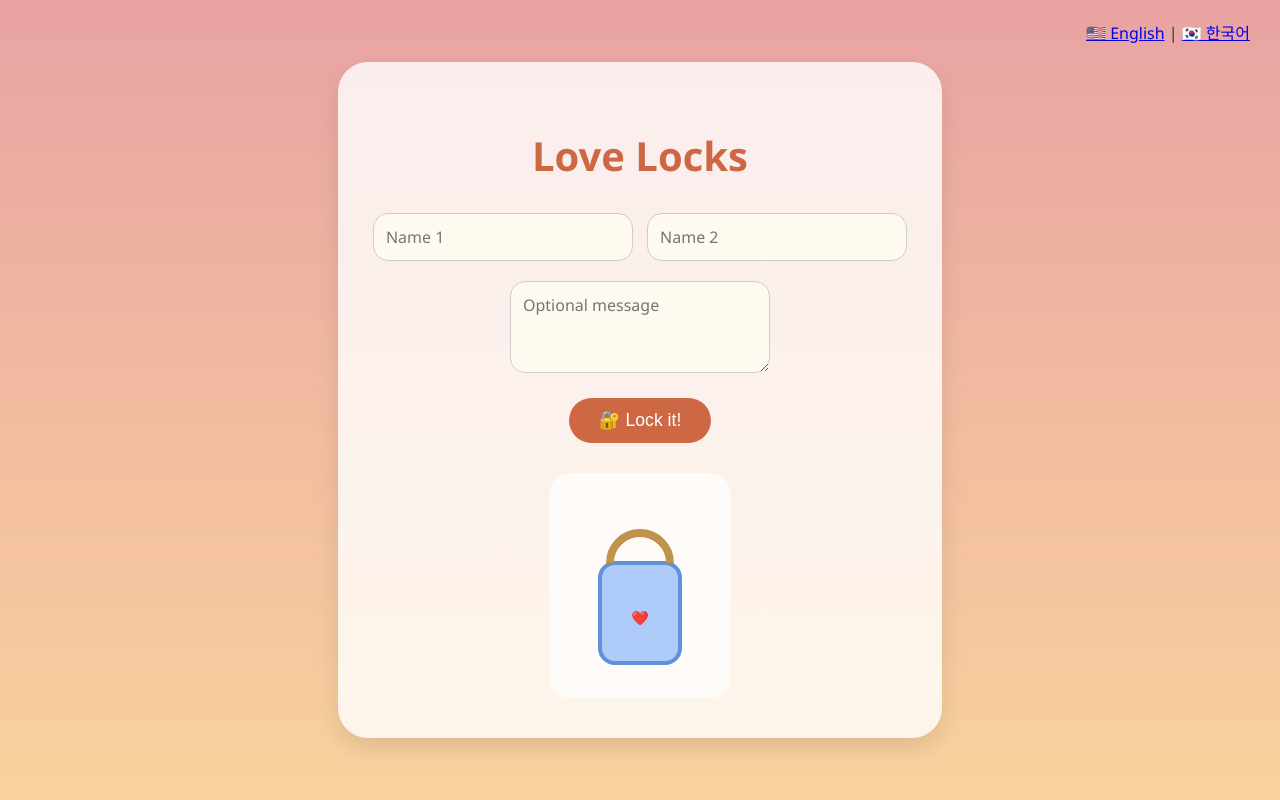
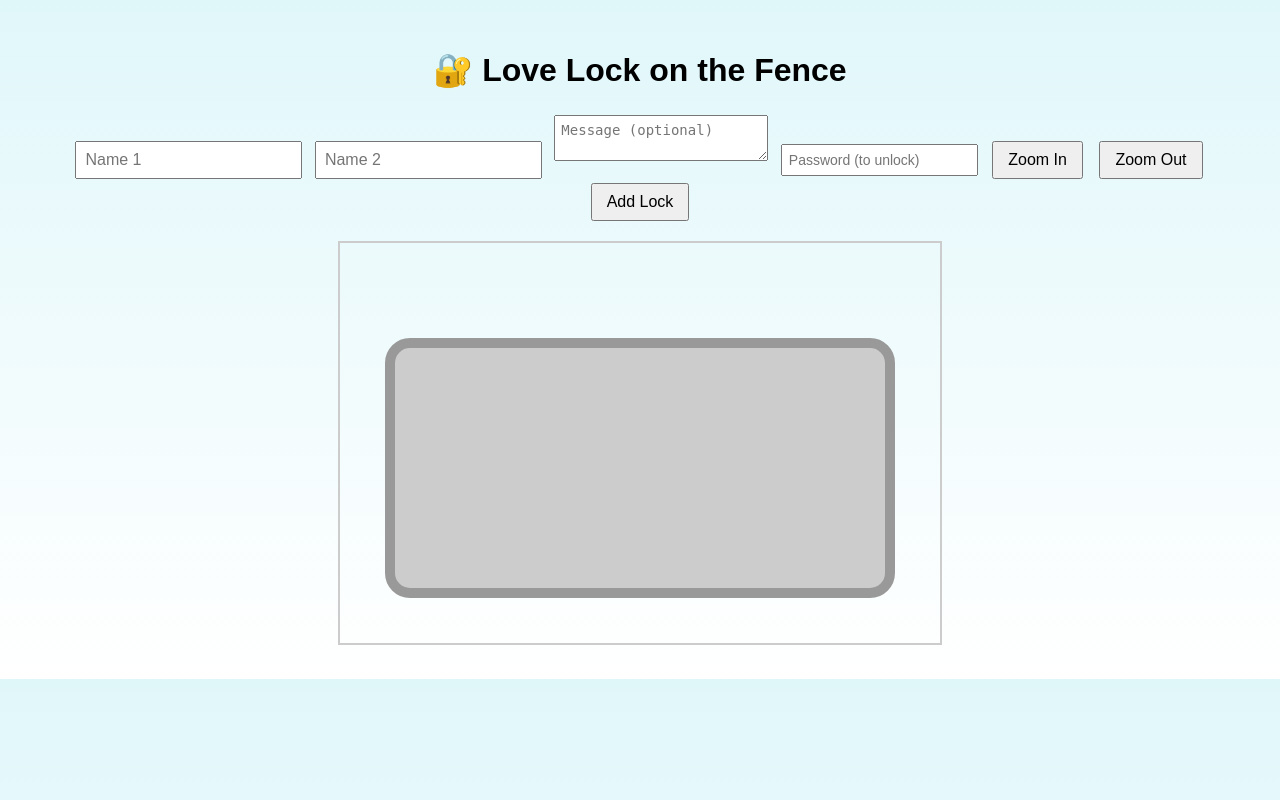
Before and after one commit to SuperB747/love-locks, a Flask app: page / in a window 1280 px wide. Run offline with Flask 3, Linux system fonts and the light colour scheme.

Commit message:
Add password support and shake animation for locks

```diff
--- a/app.py
+++ b/app.py
@@ -29,6 +29,7 @@ def init_db():
             name1 TEXT NOT NULL,
             name2 TEXT NOT NULL,
             message TEXT,
+            password TEXT,
             created_at TIMESTAMP DEFAULT CURRENT_TIMESTAMP
         )
     ''')
@@ -58,14 +59,15 @@ def create_lock():
     name1 = request.form.get('name1', '').strip()
     name2 = request.form.get('name2', '').strip()
     message = request.form.get('message', '').strip()
+    password = request.form.get('password', '').strip()
 
     if name1 and name2:
         lock_id = str(uuid.uuid4())[:8]
         conn = sqlite3.connect(DB_PATH)
         cursor = conn.cursor()
         cursor.execute(
-            'INSERT INTO locks (id, name1, name2, message) VALUES (?, ?, ?, ?)',
-            (lock_id, name1, name2, message)
+            'INSERT INTO locks (id, name1, name2, message, password) VALUES (?, ?, ?, ?, ?)',
+            (lock_id, name1, name2, message, password)
         )
         conn.commit()
         conn.close()
@@ -77,12 +79,12 @@ def create_lock():
 def view_lock(lock_id):
     conn = sqlite3.connect(DB_PATH)
     cursor = conn.cursor()
-    cursor.execute('SELECT name1, name2, message, created_at FROM locks WHERE id = ?', (lock_id,))
+    cursor.execute('SELECT name1, name2, message, password, created_at FROM locks WHERE id = ?', (lock_id,))
     row = cursor.fetchone()
     conn.close()
 
     if row:
-        created_at = row[3]
+        created_at = row[4]
         d_day = (datetime.utcnow() - datetime.strptime(created_at, "%Y-%m-%d %H:%M:%S")).days
         return render_template(
             'view_lock.html',
@@ -90,6 +92,7 @@ def view_lock(lock_id):
             name1=row[0],
             name2=row[1],
             message=row[2],
+            password=row[3],
             created_at=created_at,
             d_day=d_day,
             lang=session.get('lang', 'en')
--- a/templates/index.html
+++ b/templates/index.html
@@ -1,95 +1,135 @@
 <!DOCTYPE html>
-<html lang="{{ lang }}">
+<html lang="en">
 <head>
   <meta charset="UTF-8">
-  <title>Love Locks</title>
-  <link rel="stylesheet" href="{{ url_for('static', filename='css/style.css') }}">
+  <title>Love Lock Fence</title>
   <style>
-    @keyframes drop-lock {
-      0% {
-        transform: translateY(-200px) rotate(-15deg);
-        opacity: 0;
-      }
-      100% {
-        transform: translateY(0) rotate(0);
-        opacity: 1;
-      }
+    body {
+      font-family: sans-serif;
+      background: linear-gradient(to bottom, #e0f7fa, #ffffff);
+      text-align: center;
+      margin: 0;
+      padding: 30px;
     }
 
-    .lock-svg-preview {
-      margin-top: 30px;
-      padding: 10px;
-      border-radius: 20px;
-      background-color: rgba(255,255,255,0.7);
-      display: inline-block;
+    svg {
+      border: 2px solid #ccc;
+      margin-top: 20px;
     }
 
-    .lock-svg-preview object {
-      animation: drop-lock 0.8s ease-out;
+    .controls {
+      margin-top: 20px;
+    }
+
+    input {
+      padding: 8px;
+      margin: 4px;
+      font-size: 16px;
+    }
+
+    button {
+      padding: 8px 14px;
+      font-size: 16px;
+      margin: 0 6px;
+    }
+
+    @keyframes shake {
+      0% { transform: translateX(0px); }
+      25% { transform: translateX(-2px); }
+      50% { transform: translateX(2px); }
+      75% { transform: translateX(-2px); }
+      100% { transform: translateX(0px); }
+    }
+
+    .shake {
+      animation: shake 0.3s ease-in-out;
     }
   </style>
 </head>
 <body>
-  <div class="lang-switch">
-    <a href="{{ url_for('set_lang', lang='en') }}">🇺🇸 English</a> |
-    <a href="{{ url_for('set_lang', lang='ko') }}">🇰🇷 한국어</a>
+
+  <h1>🔐 Love Lock on the Fence</h1>
+
+  <div class="controls">
+    <input type="text" id="name1" placeholder="Name 1">
+    <input type="text" id="name2" placeholder="Name 2">
+    <textarea id="message" placeholder="Message (optional)" rows="2" style="font-size: 14px; margin: 4px; padding: 6px; width: 200px;"></textarea>
+    <input type="password" id="password" placeholder="Password (to unlock)" style="font-size: 14px; margin: 4px; padding: 6px;">
+    <button onclick="zoomIn()">Zoom In</button>
+    <button onclick="zoomOut()">Zoom Out</button>
+    <button onclick="addLock()">Add Lock</button>
   </div>
 
-  <div class="container">
-    <h1 id="title">❤️</h1>
+  <svg id="lockArea" width="600" height="400" viewBox="0 0 600 400">
+    <g id="fence-lock-group" transform="scale(1)">
+      <!-- Fence -->
+      <rect x="50" y="100" width="500" height="250" fill="#ccc" stroke="#999" stroke-width="10" rx="20"/>
 
-    <form action="{{ url_for('create_lock') }}" method="post">
-      <input type="text" name="name1" id="name1" placeholder="Name 1" required />
-      <input type="text" name="name2" id="name2" placeholder="Name 2" required />
-      <br />
-      <textarea name="message" id="message" placeholder="Optional message" rows="3"></textarea>
-      <br />
-      <button type="submit" id="lock-btn">🔐 Lock it!</button>
-    </form>
-
-    <!-- 🔐 자물쇠 SVG 미리보기 -->
-    <div class="lock-svg-preview">
-      <object type="image/svg+xml" id="svgLock" width="160" height="200"></object>
-    </div>
-  </div>
+      <!-- Lock Container -->
+      <g id="lock-container"></g>
+    </g>
+  </svg>
 
   <script>
-    // 다국어 텍스트 적용
-    fetch(`/locales/{{ lang }}.json`)
-      .then(res => res.json())
-      .then(data => {
-        document.getElementById('title').innerText = data['title'];
-        document.getElementById('name1').placeholder = data['name1'];
-        document.getElementById('name2').placeholder = data['name2'];
-        document.getElementById('message').placeholder = data['message'];
-        document.getElementById('lock-btn').innerText = data['submit'];
-      });
+    let zoomLevel = 1;
+    const group = document.getElementById("fence-lock-group");
+    const lockContainer = document.getElementById("lock-container");
 
-    // 랜덤 자물쇠 색상 선택
-    const colors = ['red', 'yellow', 'blue'];
-    const randomColor = colors[Math.floor(Math.random() * colors.length)];
-    const svgLock = document.getElementById('svgLock');
-    svgLock.data = `/static/img/lock_${randomColor}.svg`;
-
-    // 이름 입력 시 자물쇠 SVG 안에 텍스트 반영
-    document.getElementById('name1').addEventListener('input', updatePreview);
-    document.getElementById('name2').addEventListener('input', updatePreview);
-
-    function updatePreview() {
-      const name1 = document.getElementById('name1').value.trim();
-      const name2 = document.getElementById('name2').value.trim();
-      const previewText = name1 && name2 ? `${name1} ❤️ ${name2}` : '❤️';
-
-      if (svgLock && svgLock.contentDocument) {
-        const textElement = svgLock.contentDocument.getElementById('lockText');
-        if (textElement) {
-          textElement.textContent = previewText;
-        }
-      }
+    function zoomIn() {
+      zoomLevel += 0.1;
+      group.setAttribute("transform", `scale(${zoomLevel})`);
     }
 
-    // SVG 로드 완료 후 첫 미리보기 반영
-    svgLock.addEventListener("load", updatePreview);
+    function zoomOut() {
+      zoomLevel = Math.max(0.5, zoomLevel - 0.1);
+      group.setAttribute("transform", `scale(${zoomLevel})`);
+    }
+
+    let lockCount = 0;
+    const lockSpacing = 70;
+
+    function addLock() {
+      const name1 = document.getElementById("name1").value.trim();
+      const name2 = document.getElementById("name2").value.trim();
+      const message = document.getElementById("message").value.trim();
+      const password = document.getElementById("password").value.trim();
+      const label = name1 && name2 ? `${name1} ❤️ ${name2}` : "❤️";
+
+      const x = Math.floor(Math.random() * (500 - 60)) + 50;
+      const y = Math.floor(Math.random() * (250 - 80)) + 100;
+      const lockId = `lock-${lockCount}`;
+
+      const lock = document.createElementNS("http://www.w3.org/2000/svg", "g");
+      lock.setAttribute("id", lockId);
+      lock.setAttribute("transform", `translate(${x}, ${y})`);
+      if (password) {
+        lock.setAttribute("data-password", password);
+        lock.style.cursor = "pointer";
+        lock.addEventListener("click", () => {
+          lock.classList.add("shake");
+          setTimeout(() => {
+            lock.classList.remove("shake");
+            const input = prompt("Enter password to unlock:");
+            if (input === lock.getAttribute("data-password")) {
+              lock.remove();
+            } else {
+              alert("Incorrect password.");
+            }
+          }, 300);
+        });
+      }
+
+      lock.innerHTML = `
+        <path d="M10,0 Q10,-40 30,-40 Q50,-40 50,0" stroke="#555" stroke-width="6" fill="none"/>
+        <rect width="60" height="80" fill="#FFD700" rx="10"/>
+        <text x="30" y="45" text-anchor="middle" font-size="11" fill="black">${label}</text>
+        ${message ? `<text x="30" y="60" text-anchor="middle" font-size="10" fill="#333">${message}</text>` : ''}
+      `;
+
+      lockContainer.appendChild(lock);
+      lockCount++;
+    }
   </script>
+
 </body>
 </html>
```
